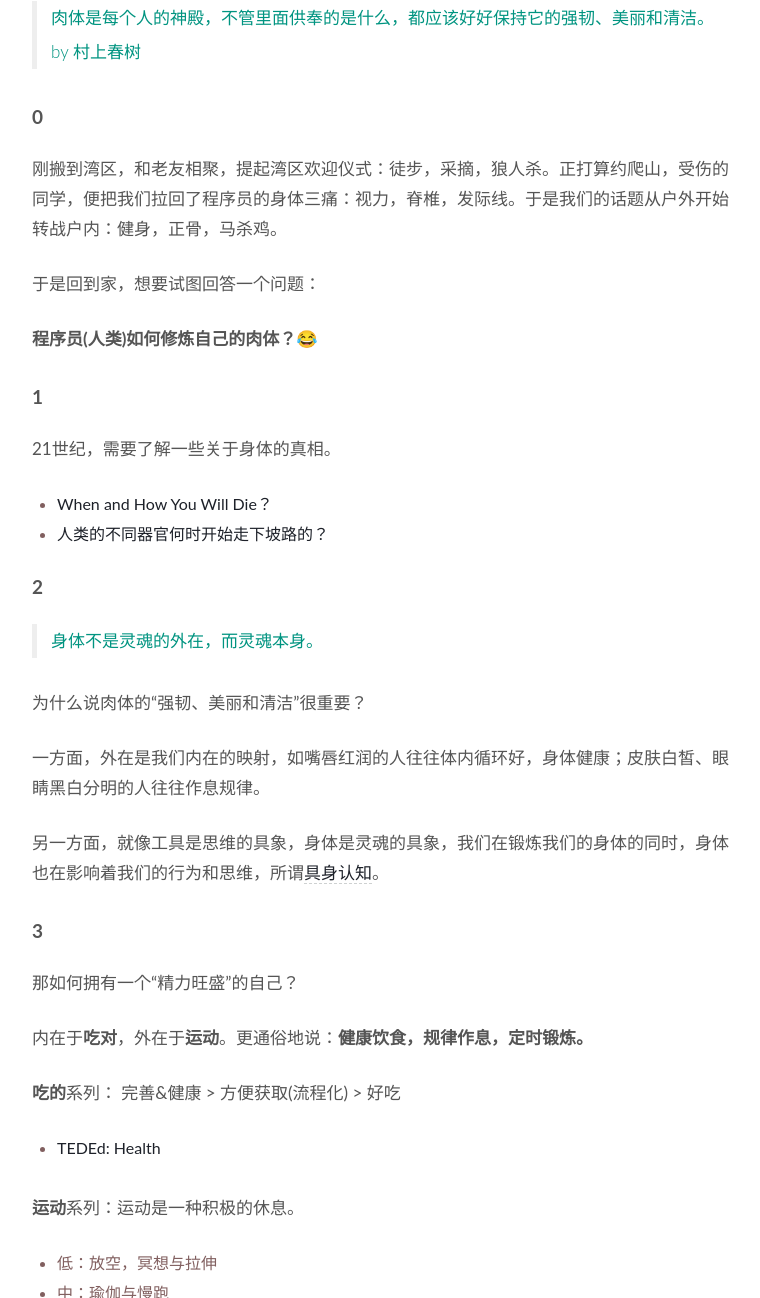
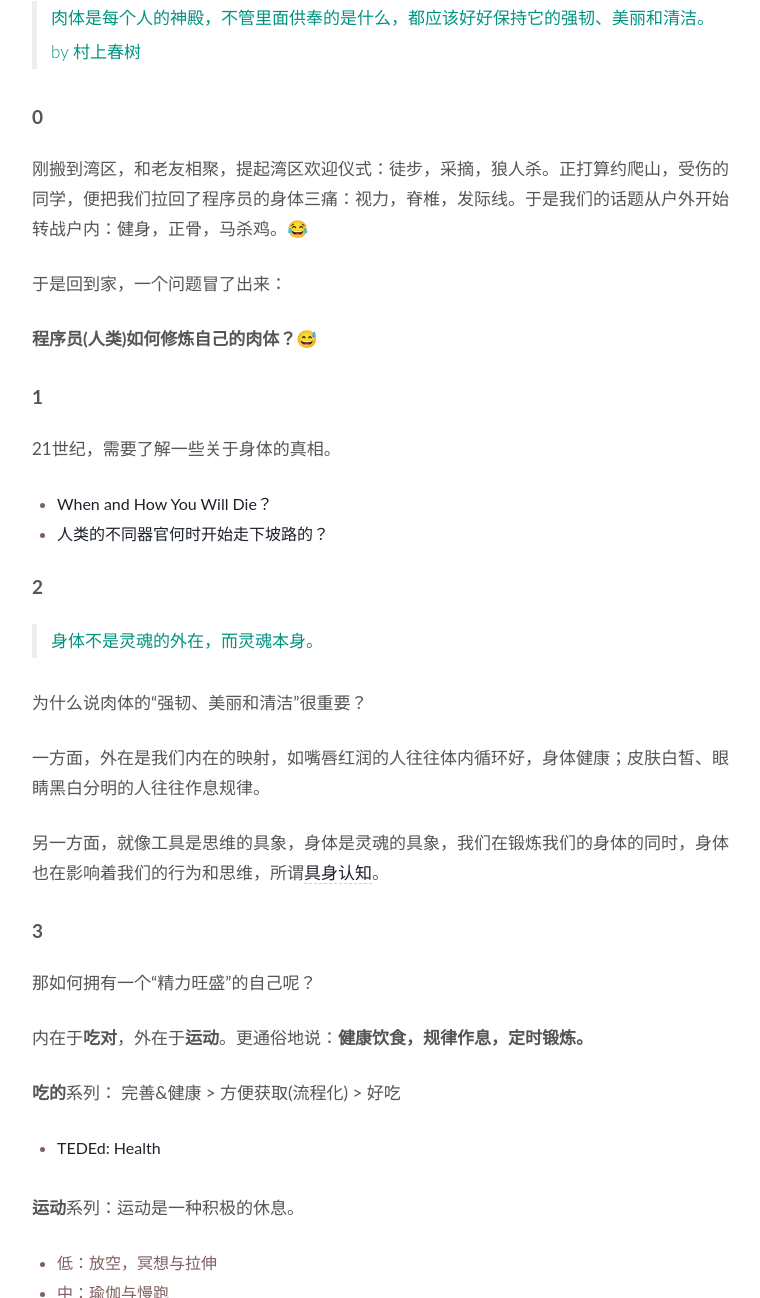
Before and after one commit to WillWang-X/willwang-x.github.io, a Jekyll site: the page built from _posts/2019-02-17-body.md, in a window 1280 px wide and 1400 px high, scrolled down 477 px, cut to the strip 102-1400 px from the top of the window. Shown: the whole strip, without its empty margins (258-1018 px from the left). Built offline with Jekyll 4.4.1, drawn with Linux system fonts in a browser that asks for light colours; some of the changed text lies outside the part shown.

Commit message:
Update body

```diff
--- a/_posts/2019-02-17-body.md
+++ b/_posts/2019-02-17-body.md
@@ -20,11 +20,11 @@ published: true
 
 ## 0
 
-刚搬到湾区，和老友相聚，提起湾区欢迎仪式：徒步，采摘，狼人杀。正打算约爬山，受伤的同学，便把我们拉回了程序员的身体三痛：视力，脊椎，发际线。于是我们的话题从户外开始转战户内：健身，正骨，马杀鸡。
+刚搬到湾区，和老友相聚，提起湾区欢迎仪式：徒步，采摘，狼人杀。正打算约爬山，受伤的同学，便把我们拉回了程序员的身体三痛：视力，脊椎，发际线。于是我们的话题从户外开始转战户内：健身，正骨，马杀鸡。😂
 
-于是回到家，想要试图回答一个问题：
+于是回到家，一个问题冒了出来：
 
-**程序员(人类)如何修炼自己的肉体？**😂
+**程序员(人类)如何修炼自己的肉体？**😅
 
 ## 1
 
@@ -46,7 +46,7 @@ published: true
 
 ## 3
 
-那如何拥有一个“精力旺盛”的自己？
+那如何拥有一个“精力旺盛”的自己呢？
 
 内在于**吃对**，外在于**运动**。更通俗地说：**健康饮食，规律作息，定时锻炼。**
 
```
Also changed, not shown: other parts of _posts/2019-02-17-body.md (+1 -1 lines).
